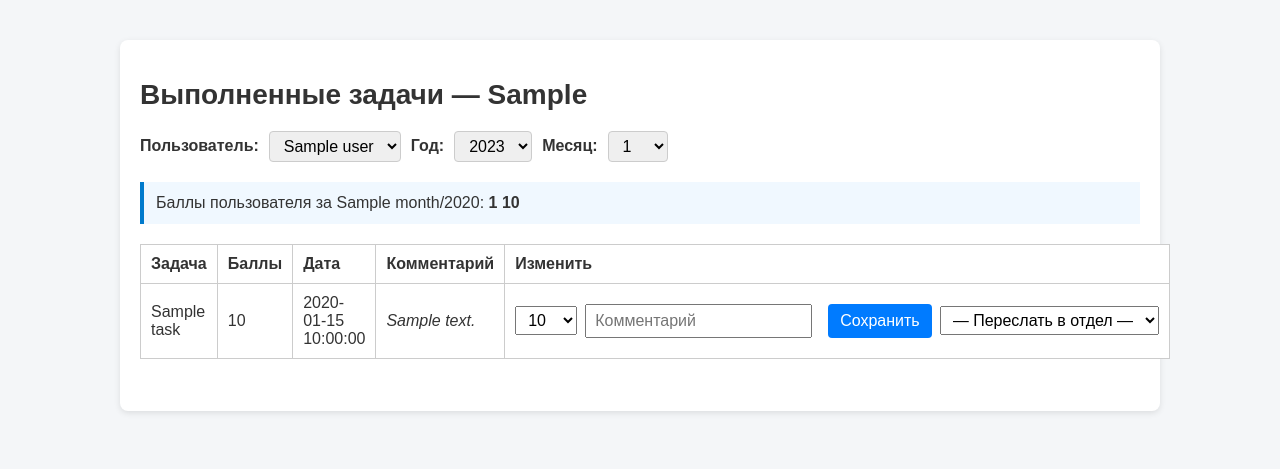
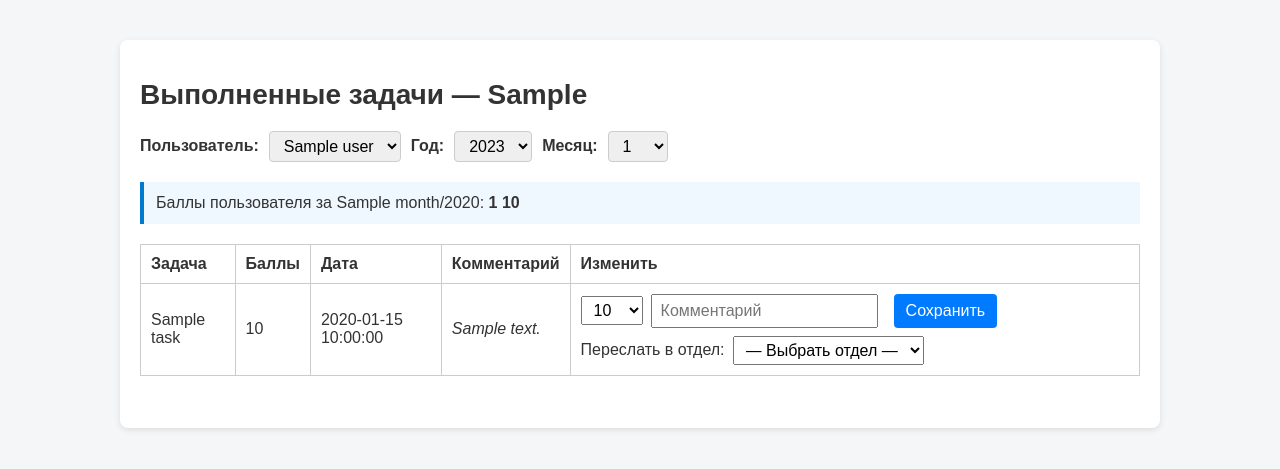
Before and after one commit to shaitan2005-glitch/agile, a FastAPI app: template templates/admin_completed_tasks.html in a window 1280 px wide. Shown: the part 56-525 px from the top of the page. Run offline with FastAPI, Linux system fonts and the light colour scheme; the template is opened without the code that fills it: most values are stand-ins (such as "Sample title", 1, 10 or a date in 2020).

Commit message:
Adjust completed tasks copy department layout

```diff
--- a/static/style.css
+++ b/static/style.css
@@ -259,6 +259,7 @@ form textarea {
     display: flex;
     align-items: center;
     gap: 8px;
+    flex-wrap: wrap;
 }
 .points-adjust-form input[type="text"] {
     font-size: 1rem;
@@ -266,3 +267,9 @@ form textarea {
     height: 34px;
     box-sizing: border-box;
 }
+.copy-department-row {
+    flex-basis: 100%;
+    display: flex;
+    align-items: center;
+    gap: 8px;
+}
--- a/templates/admin_completed_tasks.html
+++ b/templates/admin_completed_tasks.html
@@ -75,9 +75,10 @@
                                     </select>
                                     <input type="text" name="reason" placeholder="Комментарий">
                                     <button type="submit">Сохранить</button>
-                                    <div>
+                                    <div class="copy-department-row">
+                                        <span>Переслать в отдел:</span>
                                         <select name="copy_department">
-                                            <option value="">— Переслать в отдел —</option>
+                                            <option value="">— Выбрать отдел —</option>
                                             {% for dept in all_departments %}
                                                 <option value="{{ dept }}">{{ dept }}</option>
                                             {% endfor %}
```
